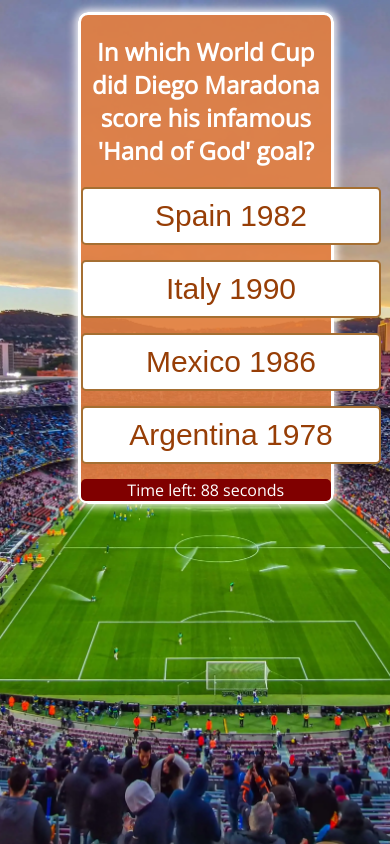
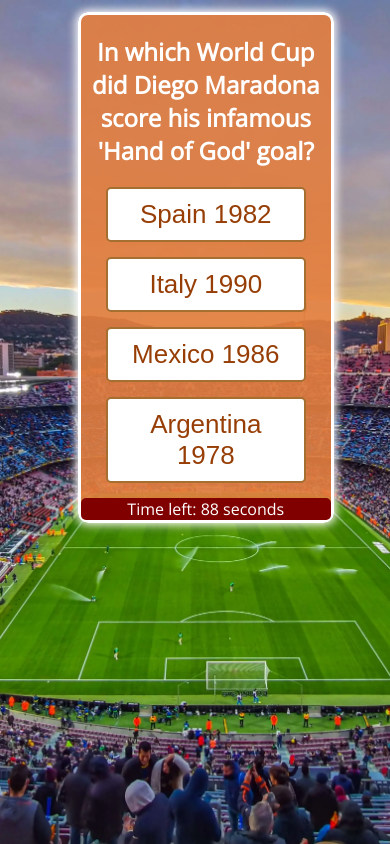
Before and after one commit to Xhorxh/Football-Quiz, a plain HTML site: page index.html in a window 390 px wide. Both pictures are taken after a click on the button "KICK OFF!". Drawn offline with nearby package versions, Linux system fonts and the light colour scheme.

Commit message:
Add media queries for different screen sizes

```diff
--- a/assets/css/style.css
+++ b/assets/css/style.css
@@ -104,3 +104,26 @@ html {
   .hide {
     display: none;
   }
+
+    /* Media queries */
+    @media (max-width: 501px) {
+        .btn {
+          font-size: 28px;
+          width: 250px;
+          height: auto;
+        }
+      }
+
+      @media (max-width: 400px) {
+        .btn {
+          font-size: 26px;
+          width: 200px;
+        }
+      }
+
+      @media (max-width: 312px) {
+        .btn {
+          font-size: 24px;
+          width: 170px;
+        }
+      }
```
